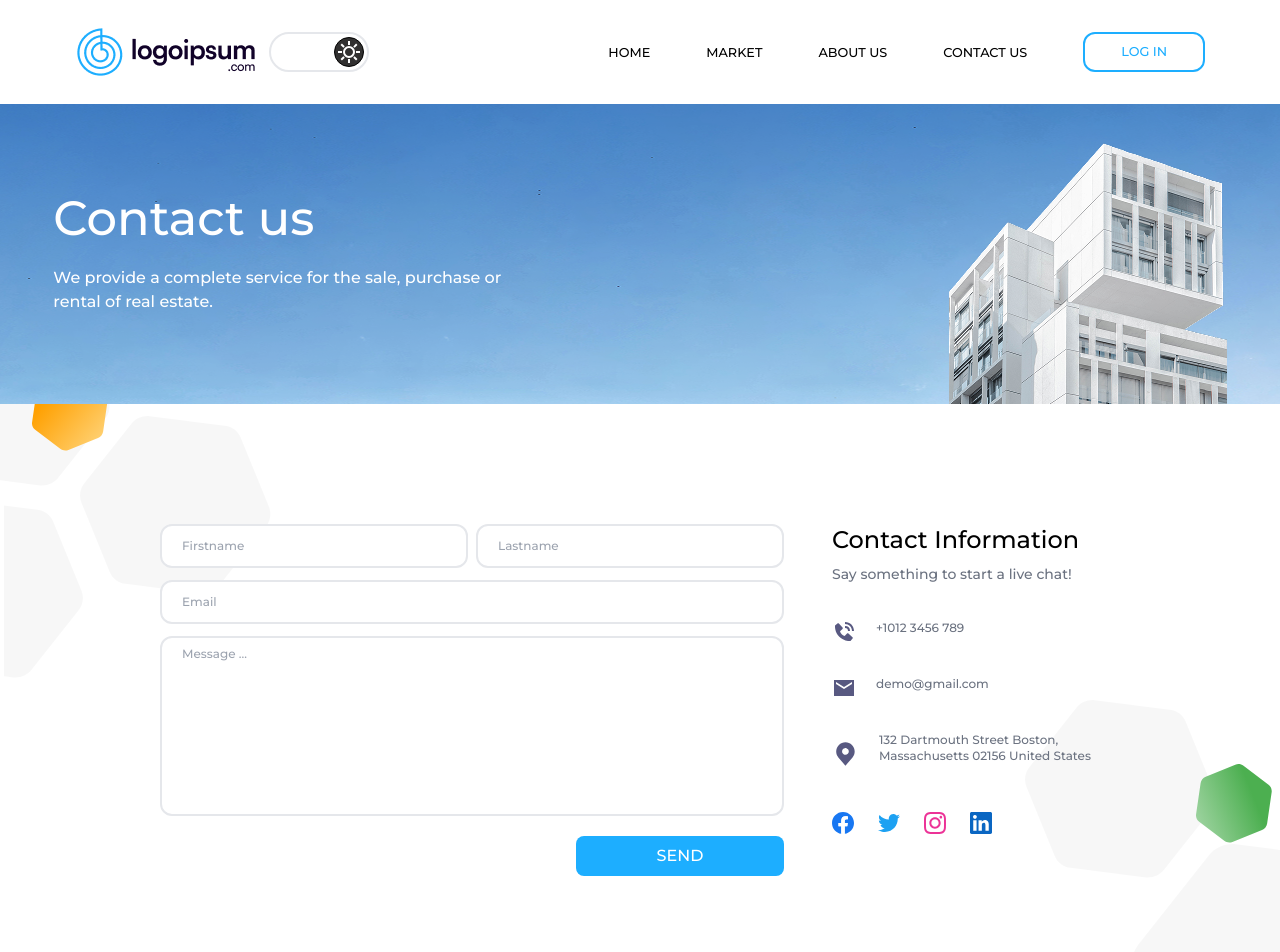
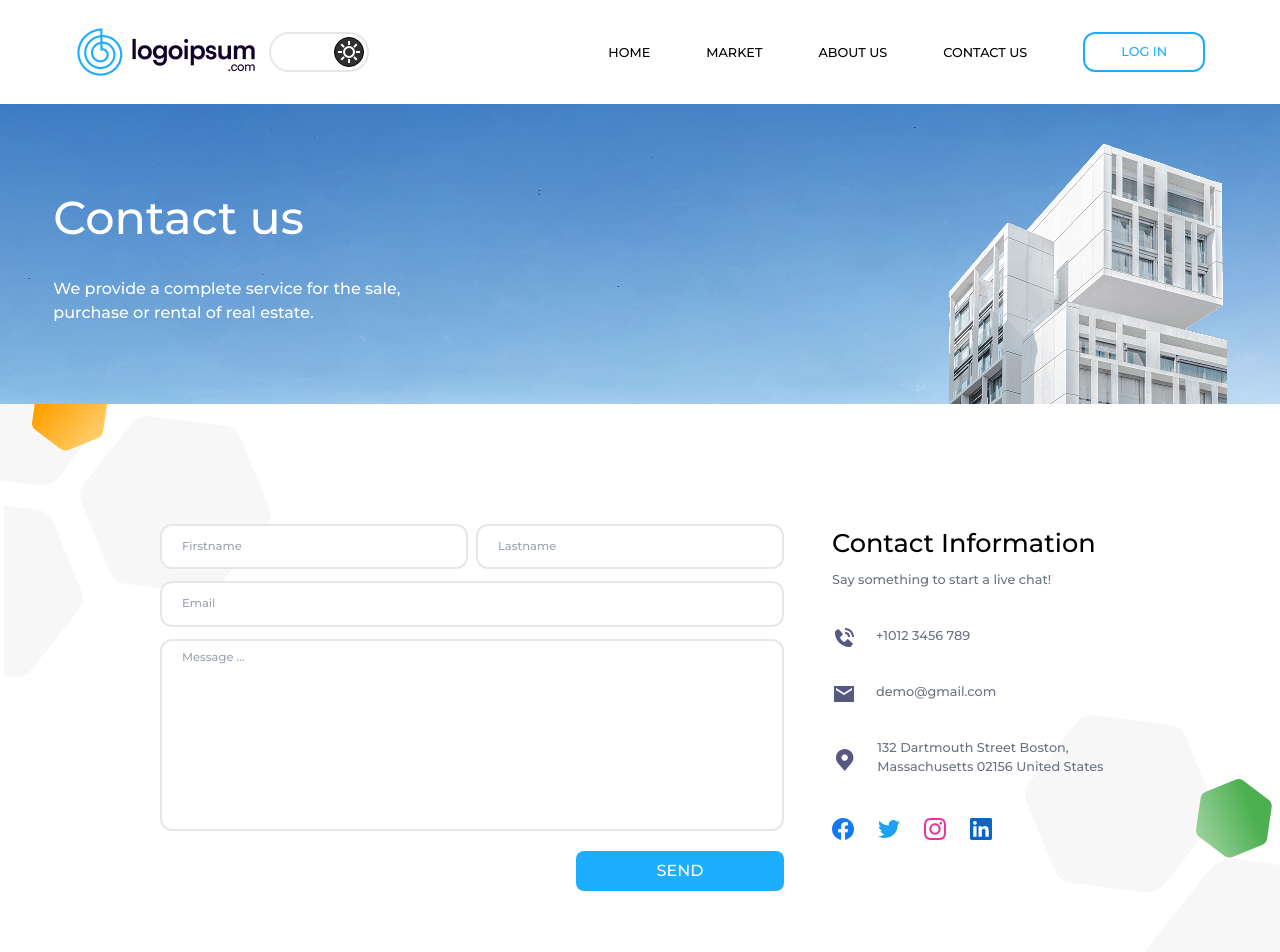
Before and after one commit to Iman-khodamoradiany/Crypto_Web, a React (Vite) app: page /ContactUs in a window 1280 px wide. Shown: the top 952 px of the page. Built offline with nearby package versions, Linux system fonts and the light colour scheme.

Commit message:
feat(dark-mode): add dark theme to ContactUs and UserTestimonialsCarousel.Updated font-size units to vw in both features and extracted two reusable components for cleaner code structure.

```diff
--- a/src/component/Ui/Moloculs/ContactForm/ContactForm.jsx
+++ b/src/component/Ui/Moloculs/ContactForm/ContactForm.jsx
@@ -9,12 +9,12 @@ function ContactForm(){
             <div className="flex gap-2">
                 {
                     formInputList.map((item,index)=>(
-                        <Input key={index} placeholder={item.palaceholder} name={item.name} className="w-1/2 border-2 border-gray-200 rounded-xl py-3 text-xs px-5 outline-none"/>
+                        <Input key={index} placeholder={item.palaceholder} name={item.name} className="w-1/2 border-2 border-gray-200 rounded-xl py-3 text-[clamp(0.6rem,0.9vw,1.2rem)] px-5 outline-none dark:bg-[#17191C] dark:border-[#17191C]"/>
                     ))
                 }
             </div>
-            <Input placeholder="Email" name="email" className="w-full border-2 border-gray-200 rounded-xl text-xs py-3 px-5 outline-none"/>
-            <textarea className="border-2 border-gray-200 rounded-xl py-2 px-5 text-xs resize-none outline-none" rows="10" cols="4" placeholder="Message ..."/>
+            <Input placeholder="Email" name="email" className="w-full border-2 border-gray-200 rounded-xl text-[clamp(0.6rem,0.9vw,1.2rem)] py-3 px-5 outline-none dark:bg-[#17191C] dark:border-[#17191C]"/>
+            <textarea className="border-2 border-gray-200 rounded-xl py-2 px-5 text-[clamp(0.6rem,0.9vw,1.2rem)] resize-none outline-none dark:bg-[#17191C] dark:border-[#17191C]" rows="10" cols="4" placeholder="Message ..."/>
             <div className="flex justify-end pt-2">
                 <Button type="submit" className="w-1/3 py-2 bg-[#1DAEFF] rounded-lg text-white">SEND</Button>
             </div>
--- a/src/component/Ui/Moloculs/ContactUs-ContactInfo/ContactInfo.jsx
+++ b/src/component/Ui/Moloculs/ContactUs-ContactInfo/ContactInfo.jsx
@@ -4,17 +4,17 @@ import {contactInfoList,SocialMediaIconList} from "../../../../Core/constans/Con
 
 function ContactInfo(){
     return(
-        <div className="flex flex-col gap-9">
+        <div className="flex flex-col gap-9 dark:text-white">
            <div className="flex flex-col gap-2">
-               <P className="text-2xl ">Contact Information</P>
-               <P className="text-sm text-gray-500">Say something to start a live chat!</P>
+               <P className="text-[clamp(1rem,2vw,2.8rem)] max-w-xl ">Contact Information</P>
+               <P className="text-[clamp(0.5rem,1vw,1.8rem)] max-w-lg text-gray-500">Say something to start a live chat!</P>
            </div>
            <div className="flex flex-col gap-8">
                {
                 contactInfoList.map((item,index)=>(
                     <div key={index} className="flex gap-5 text-gray-500">
                         <Icons Name={item.icon} />
-                        <P className="text-xs">{item.text}</P>
+                        <P className="text-[clamp(0.5rem,1vw,1.8rem)] max-w-lg">{item.text}</P>
                     </div>
                 ))
                }
--- a/src/component/Ui/Moloculs/ContactUsPageHeader/ContactUsPageHeader.jsx
+++ b/src/component/Ui/Moloculs/ContactUsPageHeader/ContactUsPageHeader.jsx
@@ -3,13 +3,13 @@ import P from "../../Atoms/P/P"
 
 function ContactUsPageHeader(){
     return(
-        <div className="bg-[url('/public/ContactUsImages/Banner.png')] bg-center bg-cover min-h-72">
+        <div className="bg-[url('/public/ContactUsImages/Banner.png')] bg-center bg-cover min-h-72 relative z-30">
             <div className="w-11/12 mx-auto flex justify-between">
                 <div className="flex flex-col gap-6 text-white justify-center">
-                    <P className="text-5xl">
+                    <P className="text-[clamp(1.8rem,3.6vw,4rem)] max-w-2xl">
                        Contact us
                     </P>
-                    <P className="max-w-md">
+                    <P className="text-[clamp(1.rem,1.8vw,2.2rem)] max-w-sm">
                         We provide a complete service for the sale,
                         purchase or rental of real estate.
                     </P>
--- /dev/null
+++ b/src/component/Ui/Moloculs/HexagonsAsBgOfContactUs-Bottom/HexagonsAsBgOfContactUsBottom.jsx
@@ -0,0 +1,21 @@
+import Icons from "../../Atoms/Icons/Icons"
+
+function HexagonsAsBgOfContactUsBottom(){
+    return(
+        <div className="relative">
+            <div>
+                <div className="absolute -top-64 right-16">
+                    <Icons Name={'grayHexagon5-contactUs'} />
+                </div>
+                <div className="absolute -top-48 right-2">
+                    <Icons Name={'greenHexagon6-contactUs'} />
+                </div>
+                <div className="absolute -top-28 right-0">
+                     <Icons Name={'grayHexagon7-contactUs'} />
+                </div>
+            </div>
+        </div>
+    )
+}
+
+export default HexagonsAsBgOfContactUsBottom
--- /dev/null
+++ b/src/component/Ui/Moloculs/HexagonsAsBgOfContactUs-Top/HexagonsAsBgOfContactUsTop.jsx
@@ -0,0 +1,22 @@
+import Icons from "../../Atoms/Icons/Icons"
+
+function HexagonsAsBgOfContactUsTop(){
+    return(
+        <div className="relative z-10 ">
+            <div className="absolute -top-24">
+                <Icons Name={'grayHexagon1-contactUs'} />
+            </div>
+            <div className="absolute -top-8 left-8">
+                <Icons Name={'orangeHexagon2-contactUs'} />
+            </div>
+            <div className="absolute top-3 left-20">
+                <Icons Name={'grayHexagon3-contactUs'} />
+            </div>
+            <div className="absolute top-24 left-1">
+                <Icons Name={'grayHexagon4-contactUs'} />
+            </div>
+            </div>
+    )
+}
+
+export default HexagonsAsBgOfContactUsTop
--- a/src/component/Ui/Moloculs/UserTestimonialsCarouselHeader/UserTestimonialsCarouselHeader.jsx
+++ b/src/component/Ui/Moloculs/UserTestimonialsCarouselHeader/UserTestimonialsCarouselHeader.jsx
@@ -6,8 +6,8 @@ function UserTestimonialsCarouselHeader(){
         <div className="flex flex-col items-center gap-8">
             <Icons Name={'hexagonInUserTestimonialsTitle'} />
             <div className="flex flex-col gap-4 dark:text-[white]">
-                <P className="text-5xl font-semibold text-center ">What our members said ?</P>
-                <P className="text-lg text-gray-500 text-center">Nam sollicitudin dignissim nunc, cursus ullamcorper.</P>
+                <P className="text-[clamp(1.8rem,3.6vw,4rem)] max-w-2xl font-semibold text-center ">What our members said ?</P>
+                <P className="text-[clamp(1.rem,1.8vw,2.2rem)] max-w-lg text-gray-500 text-center">Nam sollicitudin dignissim nunc, cursus ullamcorper.</P>
             </div>
         </div>
 
--- a/src/component/Ui/Organims/ContactUsSection/ContactUsSection.jsx
+++ b/src/component/Ui/Organims/ContactUsSection/ContactUsSection.jsx
@@ -1,25 +1,12 @@
 import ContactForm from "../../Moloculs/ContactForm/ContactForm"
 import ContactInfo from "../../Moloculs/ContactUs-ContactInfo/ContactInfo"
-import Icons from "../../Atoms/Icons/Icons"
-
+import HexagonsAsBgOfContactUsBottom from "../../Moloculs/HexagonsAsBgOfContactUs-Bottom/HexagonsAsBgOfContactUsBottom"
+import HexagonsAsBgOfContactUsTop from "../../Moloculs/HexagonsAsBgOfContactUs-Top/HexagonsAsBgOfContactUsTop"
 function ContactUsSection(){
     return(
-        <div className="flex flex-col gap-20">
-            <div className="relative -z-10">
-                <div className="absolute -top-24">
-                    <Icons Name={'grayHexagon1-contactUs'} />
-                </div>
-                <div className="absolute -top-8 left-8">
-                    <Icons Name={'orangeHexagon2-contactUs'} />
-                </div>
-                <div className="absolute top-3 left-20">
-                    <Icons Name={'grayHexagon3-contactUs'} />
-                </div>
-                <div className="absolute top-24 left-1">
-                    <Icons Name={'grayHexagon4-contactUs'} />
-                </div>
-            </div>
-            <div className="w-9/12 mx-auto grid grid-cols-3 gap-12 pt-10">
+        <div className="flex flex-col gap-20 dark:bg-[black]">
+           <HexagonsAsBgOfContactUsTop />
+            <div className="w-9/12 mx-auto grid grid-cols-3 gap-12 pt-10 z-10">
                 <div className="col-span-2">
                     <ContactForm />
                 </div>
@@ -27,19 +14,7 @@ function ContactUsSection(){
                     <ContactInfo />
                 </div>
             </div>
-            <div className="relative -z-10">
-                <div>
-                    <div className="absolute -top-64 right-16">
-                        <Icons Name={'grayHexagon5-contactUs'} />
-                    </div>
-                    <div className="absolute -top-48 right-2">
-                        <Icons Name={'greenHexagon6-contactUs'} />
-                    </div>
-                    <div className="absolute -top-28 right-0">
-                        <Icons Name={'grayHexagon7-contactUs'} />
-                    </div>
-                </div>
-            </div>
+            <HexagonsAsBgOfContactUsBottom />
         </div>
 
     )
--- a/src/component/Ui/Organims/UserTestimonialsCarousel/UserTestimonialsCarousel.jsx
+++ b/src/component/Ui/Organims/UserTestimonialsCarousel/UserTestimonialsCarousel.jsx
@@ -24,10 +24,10 @@ function UserTestimonialsCarousel(){
                 className="swiper-container dark:bg-black">
                     {
                         userTestimonialsArray.map((item,index)=>(
-                                <SwiperSlide className="dark:bg-slate-900 flex flex-col items-center" key={index} style={{height:"350px"}}>
+                                <SwiperSlide className="dark:bg-[#17191C] flex flex-col items-center" key={index} style={{height:"350px"}}>
                                     <div className="flex flex-col items-center justify-center gap-10">
                                         <Img src={item.image} className="w-[12%] mx-auto rounded-full shadow-lg shadow-gray-400 dark:shadow-black"></Img>
-                                        <P className="text-center max-w-lg mx-auto text-gray-500 ">{item.comment}</P>
+                                        <P className="text-center text-[clamp(1.rem,1.8vw,2.2rem)] max-w-lg mx-auto text-gray-500 ">{item.comment}</P>
                                     </div>
                                 </SwiperSlide>
                         ))
--- a/src/component/Ui/Page/ContactUs/ContactUs.jsx
+++ b/src/component/Ui/Page/ContactUs/ContactUs.jsx
@@ -4,7 +4,7 @@ import ContactUsSection from "../../Organims/ContactUsSection/ContactUsSection"
 function ContactUs(){
     return(
         <div>
-           <ContactUsPageHeader />
+           <ContactUsPageHeader/>
            <ContactUsSection />
         </div>
     )
```
